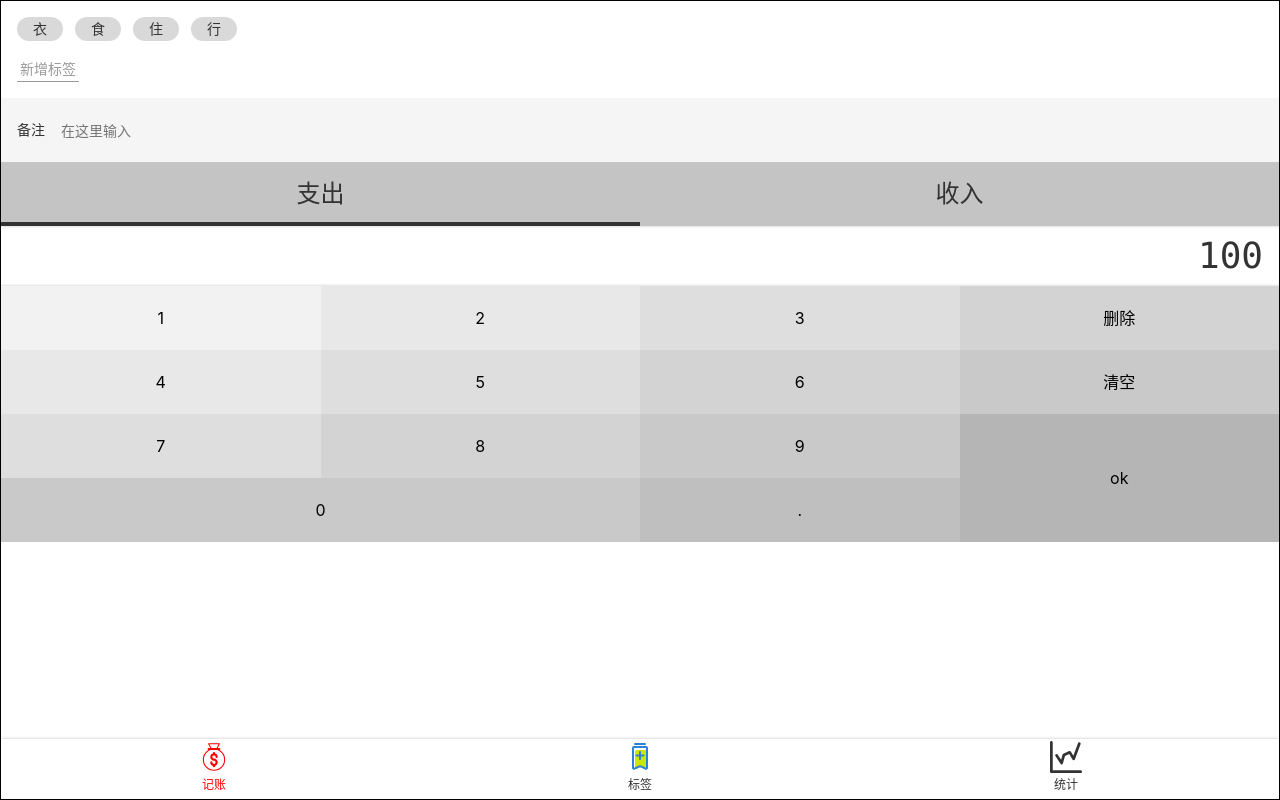
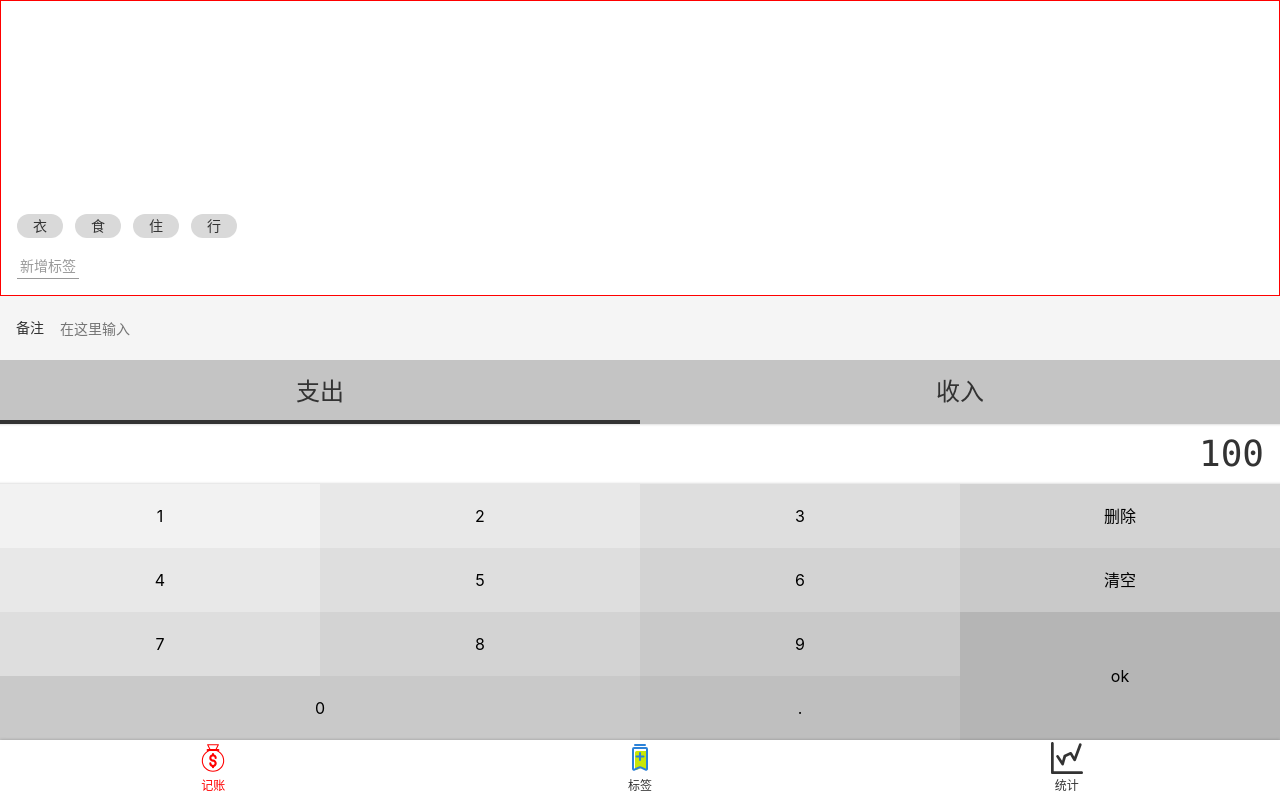
Before and after one commit to lnn520/money, a Vue app: page /#/money in a window 1280 px wide. Built offline with nearby package versions, Linux system fonts and the light colour scheme.

Commit message:
模块化

```diff
--- a/src/components/Layout.vue
+++ b/src/components/Layout.vue
@@ -1,6 +1,6 @@
 <template>
-  <div class="nav-wrapper">
-    <div class="content">
+  <div class="layout-wrapper">
+    <div class="content" :class=" classPrefix &&`${classPrefix}-content` ">
     <slot></slot>
     </div>
     <Nav/>
@@ -9,12 +9,12 @@
 
 <script lang="ts">
 export default {
-name: "Layout"
+name: "Layout",
+  props:['classPrefix']
 }
 </script>
 <style lang="scss" scoped>
-.nav-wrapper{
-  border : 1px solid  black;
+.layout-wrapper{
   display: flex;
   flex-direction: column;
   height: 100vh;
--- /dev/null
+++ b/src/components/money/Notes.vue
@@ -0,0 +1,33 @@
+<template>
+  <label class="notes">
+    <span class="name"> 备注</span>
+    <input type="text" placeholder="在这里输入">
+  </label>
+</template>
+
+<script lang="ts">
+export default {
+name: "Notes"
+}
+</script>
+
+<style lang="scss" scoped>
+.notes{
+  font-size: 14px;
+  background: #f5f5f5;
+  padding-left: 16px;
+  display: flex;
+  align-items: center;
+
+  .name{
+    padding-right: 16px;
+
+  }
+  input{
+    height: 64px;
+    flex-grow: 1;
+    background: transparent;
+    border: none;
+  }
+}
+</style>
--- /dev/null
+++ b/src/components/money/NumberPad.vue
@@ -0,0 +1,85 @@
+<template>
+  <div class="numberPad" >
+
+    <div class="output">100</div>
+    <div class="buttons">
+
+      <button>1</button>
+      <button>2</button>
+      <button>3</button>
+      <button>删除</button>
+      <button>4</button>
+      <button>5</button>
+      <button>6</button>
+      <button>清空</button>
+      <button>7</button>
+      <button>8</button>
+      <button>9</button>
+      <button class="ok">ok</button>
+      <button class="zero">0</button>
+      <button>.</button>
+    </div>
+  </div>
+</template>
+
+<script lang="ts">
+export default {
+name: "numberPad"
+}
+</script>
+
+<style lang="scss" scoped>
+@import "~@/assets/style/helper.scss";
+.numberPad{
+  .output{
+    @extend %innerShadow;
+    font-size: 36px;
+    font-family: Consolas,monospace;
+    padding:18px 16px;
+    text-align: right;
+
+  }
+  .buttons{
+    @extend  %clearFix;
+    //overflow: auto;
+    > button{
+      width: 25%;
+      height: 64px;
+      float: left;
+      background: transparent;
+      border: none;
+      &.ok{
+        float: right;
+        height: 64*2px;
+      }
+      &.zero{
+        width:50%;
+      }
+      $bg:#f2f2f2;
+      &:nth-child(1){
+        background: $bg;
+      }
+      &:nth-child(2),&:nth-child(5){
+        background: darken($bg,4%)
+      }
+      &:nth-child(3),&:nth-child(6),&:nth-child(9){
+        background: darken($bg,4*2%)
+      }
+      &:nth-child(4),&:nth-child(7),&:nth-child(10){
+        background: darken($bg,4*3%)
+      }
+      &:nth-child(8),&:nth-child(11),&:nth-child(13){
+        background: darken($bg,4*4%)
+      }
+      &:nth-child(14){
+        background: darken($bg,4*5%)
+      }
+      &:nth-child(12){
+        background: darken($bg,4*6%)
+      }
+
+
+    }
+  }
+}
+</style>
--- /dev/null
+++ b/src/components/money/Tags.vue
@@ -0,0 +1,53 @@
+<template>
+  <div class="tags">
+    <div class="new">
+      <button>新增标签</button>
+    </div>
+    <ul class="current">
+      <li>衣</li>
+      <li>食</li>
+      <li>住</li>
+      <li>行</li>
+    </ul>
+
+  </div>
+</template>
+
+<script lang="ts">
+export default {
+name: "Tags"
+}
+</script>
+
+<style lang="scss" scoped>
+.tags{
+  border: 1px solid red;
+  font-size: 14px;
+  padding:16px;
+  flex-grow: 1;
+  display: flex;
+  flex-direction: column-reverse;
+  > .current{
+    display: flex;
+    > li{
+      background: #d9d9d9;
+      height: 24px;
+      line-height: 24px;
+      border-radius: 12px;
+      padding:0 16px;
+      margin-right: 12px;
+    }
+  }
+  > .new{
+    padding-top: 16px;
+
+    button{
+      background: transparent;
+      border:none;
+      color: #999;
+      border-bottom:1px solid;
+      padding:0 3px;
+    }
+  }
+}
+</style>
--- /dev/null
+++ b/src/components/money/Types.vue
@@ -0,0 +1,42 @@
+<template>
+  <div >
+    <ul class="types">
+      <li class="selected">支出</li>
+      <li>收入</li>
+    </ul>
+  </div>
+</template>
+
+<script lang="ts">
+export default {
+name: "Types"
+}
+</script>
+
+<style lang="scss" scoped>
+.types{
+  background: #c4c4c4;
+  display: flex;
+  text-align: center;
+  font-size: 24px;
+  >li{
+    width:50%;
+    line-height: 64px;
+    height: 64px;
+    display: flex;
+    justify-content: center;
+    align-items: center;
+    position: relative;
+
+    &.selected::after{
+      content: '';
+      position: absolute;
+      bottom: 0;
+      left: 0;
+      width: 100%;
+      height: 4px;
+      background: #333;
+    }
+  }
+}
+</style>
--- a/src/views/Money.vue
+++ b/src/views/Money.vue
@@ -1,185 +1,32 @@
 <template>
 
-  <layout>
-    <div class="tags">
-      <ul class="current">
-        <li>衣</li>
-        <li>食</li>
-        <li>住</li>
-        <li>行</li>
-      </ul>
-      <div class="new">
-        <button>新增标签</button>
-      </div>
-    </div>
+  <layout class-prefix="layout">
 
-    <label class="notes">
-      <span class="name"> 备注</span>
-      <input type="text" placeholder="在这里输入">
-    </label>
+<NumberPad/>
 
+<Types/>
 
-    <div >
-      <ul class="types">
-        <li class="selected">支出</li>
-        <li>收入</li>
-      </ul>
-    </div>
+    <Notes/>
 
-
-    <div class="numberPad" >
-
-      <div class="output">100</div>
-      <div class="buttons">
-      <button>1</button>
-      <button>2</button>
-      <button>3</button>
-      <button>删除</button>
-      <button>4</button>
-      <button>5</button>
-      <button>6</button>
-      <button>清空</button>
-      <button>7</button>
-      <button>8</button>
-      <button>9</button>
-      <button class="ok">ok</button>
-      <button class="zero">0</button>
-      <button>.</button>
-      </div>
-    </div>
+    <Tags/>
 
   </layout>
 </template>
 
 <script lang="ts">
 
+import NumberPad from '@/components/money/NumberPad.vue';
+import Types from '@/components/money/Types.vue';
+import Notes from '@/components/money/Notes.vue';
+import Tags from '@/components/money/Tags.vue';
 export default {
 name: "Money",
+  components: {Tags, Notes, Types, NumberPad},
 }
 </script>
-
-<style lang="scss" scoped>
-@import "~@/assets/style/helper.scss";
-
-.numberPad{
-  .output{
-    @extend %innerShadow;
-    font-size: 36px;
-    font-family: Consolas,monospace;
-    padding:18px 16px;
-    text-align: right;
-
-  }
-  .buttons{
-    @extend  %clearFix;
-   //overflow: auto;
-    > button{
-      width: 25%;
-      height: 64px;
-      float: left;
-      background: transparent;
-      border: none;
-      &.ok{
-        float: right;
-        height: 64*2px;
-      }
-      &.zero{
-        width:50%;
-      }
-      $bg:#f2f2f2;
-      &:nth-child(1){
-        background: $bg;
-      }
-      &:nth-child(2),&:nth-child(5){
-        background: darken($bg,4%)
-      }
-      &:nth-child(3),&:nth-child(6),&:nth-child(9){
-        background: darken($bg,4*2%)
-      }
-      &:nth-child(4),&:nth-child(7),&:nth-child(10){
-        background: darken($bg,4*3%)
-      }
-      &:nth-child(8),&:nth-child(11),&:nth-child(13){
-        background: darken($bg,4*4%)
-      }
-      &:nth-child(14){
-        background: darken($bg,4*5%)
-      }
-      &:nth-child(12){
-        background: darken($bg,4*6%)
-      }
-
-
-    }
-  }
-}
-.types{
-  background: #c4c4c4;
+<style lang="scss">
+.layout-content{
   display: flex;
-  text-align: center;
-  font-size: 24px;
-  >li{
-    width:50%;
-    line-height: 64px;
-    height: 64px;
-    display: flex;
-    justify-content: center;
-    align-items: center;
-    position: relative;
-
-    &.selected::after{
-      content: '';
-      position: absolute;
-      bottom: 0;
-      left: 0;
-      width: 100%;
-      height: 4px;
-      background: #333;
-    }
-  }
-}
-.notes{
-  font-size: 14px;
-  background: #f5f5f5;
-  padding-left: 16px;
-  display: flex;
-  align-items: center;
-
-  .name{
-    padding-right: 16px;
-
-  }
-  input{
-    height: 64px;
-    flex-grow: 1;
-    background: transparent;
-    border: none;
-  }
-}
-.tags{
-  font-size: 14px;
-  padding:16px;
-  > .current{
-    display: flex;
-    > li{
-  background: #d9d9d9;
-      height: 24px;
-      line-height: 24px;
-      border-radius: 12px;
-      padding:0 16px;
-      margin-right: 12px;
-    }
-  }
-  > .new{
-    padding-top: 16px;
-
-    button{
-      background: transparent;
-      border:none;
-      color: #999;
-      border-bottom:1px solid;
-      padding:0 3px;
-    }
-  }
+  flex-direction: column-reverse;
 }
 </style>
```
